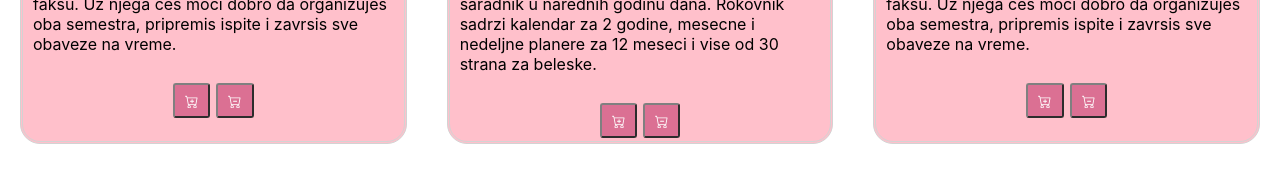
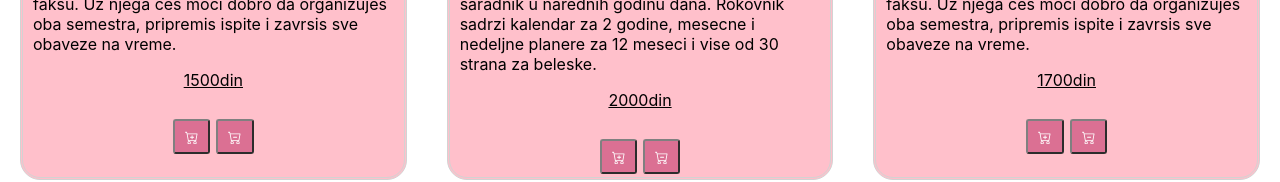
Before and after one commit to andjelaaap/elab-development-internet-tehnologije-projekat-personalizovaniplaner_2020_1040-drugi-domaci-react, a React (Create React App) app in the folder reactp/: page /products in a window 1280 px wide. Shown: the part 487-669 px from the top of the page. Built offline with nearby package versions, Linux system fonts and the light colour scheme.

Commit message:
Doradjen dizajn2.

```diff
--- a/reactp/src/App.css
+++ b/reactp/src/App.css
@@ -128,3 +128,8 @@ a {
   width: 100%;
   background-image: url('https://i.pinimg.com/736x/43/ba/d9/43bad91c990d43b28f82731ec85be268.jpg')
 }
+
+.card-price{
+  text-align: center;
+  text-decoration: underline;
+}
--- a/reactp/src/App.js
+++ b/reactp/src/App.js
@@ -18,6 +18,7 @@ function App() {
       description:
         "Za lakse i efikasnije zavrsavanje obaveza na faksu. Uz njega ces moci dobro da organizujes oba semestra, pripremis ispite i zavrsis sve obaveze na vreme.",
       amount: 0,
+      price:"1500din"
     },
     {
       id: 2,
@@ -26,6 +27,7 @@ function App() {
       description:
         "Funkcionalnost, preglednost i sveden dizajn spojeni u ovaj rokovnik koji ce biti vas najbolji saradnik u narednih godinu dana. Rokovnik sadrzi kalendar za 2 godine, mesecne i nedeljne planere za 12 meseci i vise od 30 strana za beleske.",
       amount: 0,
+      price:"2000din"
     },
     {
       id: 3,
@@ -34,6 +36,7 @@ function App() {
       description:
         "Za lakse i efikasnije zavrsavanje obaveza na faksu. Uz njega ces moci dobro da organizujes oba semestra, pripremis ispite i zavrsis sve obaveze na vreme.",
       amount: 0,
+      price:"1700din"
     },
     {
         id: 4,
@@ -42,6 +45,7 @@ function App() {
         description:
           "Praktican i lagan planer za sve one koji planiraju obroke unapred, prate poseban rezim ishrane ili jednostavno uzivaju u kuvanju.",
         amount: 0,
+        price:"1500din"
       },
       {
         id: 5,
@@ -50,6 +54,7 @@ function App() {
         description:
           "Za lakse i efikasnije zavrsavanje obaveza na faksu. Uz njega ces moci dobro da organizujes oba semestra, pripremis ispite i zavrsis sve obaveze na vreme.",
         amount: 0,
+        price:"1500din"
       },
   ]);
 
--- a/reactp/src/components/Meni.jsx
+++ b/reactp/src/components/Meni.jsx
@@ -30,7 +30,7 @@ function Meni({cartNum, isHome, isShop}) {
         alt="Opis slike"
         style={{ width: '200px', height: 'auto' }}
       />
-       <p>Organizirajte svoj dan, nedelju i godinu koristeći naše unikatne poklone.</p>
+       <p>Organizirajte svoj dan, nedelju i godinu koristeći naše unikatne planere. Upotpunite dozivljaj personalizacijom bilo kog planera koji odaberete.</p>
        <div className='menu-bar-info'>
          <p>Kontakt: 064/267 72 76</p>
          <p>Radno vreme: Pon-Ned 07-22h</p>
--- a/reactp/src/components/OneProduct.jsx
+++ b/reactp/src/components/OneProduct.jsx
@@ -11,6 +11,7 @@ function OneProduct({product, onAdd, remFromCart,inCart}) {
           description:
             "Za lakse i efikasnije zavrsavanje obaveza na faksu. Uz njega ces moci dobro da organizujes oba semestra, pripremis ispite i zavrsis sve obaveze na vreme.",
           amount: 0,
+          price:"1500din"
         },
         {
           id: 2,
@@ -18,6 +19,7 @@ function OneProduct({product, onAdd, remFromCart,inCart}) {
           description:
             "Funkcionalnost, preglednost i sveden dizajn spojeni u ovaj rokovnik koji ce biti vas najbolji saradnik u narednih godinu dana. Rokovnik sadrzi kalendar za 2 godine, mesecne i nedeljne planere za 12 meseci i vise od 30 strana za beleske.",
           amount: 0,
+          price:"1500din"
         },
         {
           id: 3,
@@ -25,6 +27,7 @@ function OneProduct({product, onAdd, remFromCart,inCart}) {
           description:
             "Za lakse i efikasnije zavrsavanje obaveza na faksu. Uz njega ces moci dobro da organizujes oba semestra, pripremis ispite i zavrsis sve obaveze na vreme.",
           amount: 0,
+          price:"1500din"
         },
         {
             id: 4,
@@ -32,6 +35,7 @@ function OneProduct({product, onAdd, remFromCart,inCart}) {
             description:
               "Praktican i lagan planer za sve one koji planiraju obroke unapred, prate poseban rezim ishrane ili jednostavno uzivaju u kuvanju.",
             amount: 0,
+            price:"1500din"
           },
           {
             id: 5,
@@ -39,6 +43,7 @@ function OneProduct({product, onAdd, remFromCart,inCart}) {
             description:
               "Za lakse i efikasnije zavrsavanje obaveza na faksu. Uz njega ces moci dobro da organizujes oba semestra, pripremis ispite i zavrsis sve obaveze na vreme.",
             amount: 0,
+            price:"1500din"
           },
       ];
 
@@ -51,6 +56,9 @@ function OneProduct({product, onAdd, remFromCart,inCart}) {
         </h3>
         <p className='card-text' >
             {product.description}
+        </p>
+        <p className='card-price' >
+            {product.price}
         </p>
       </div>
       <div style={{display: 'flex', flexDirection: 'row'}}>
```
